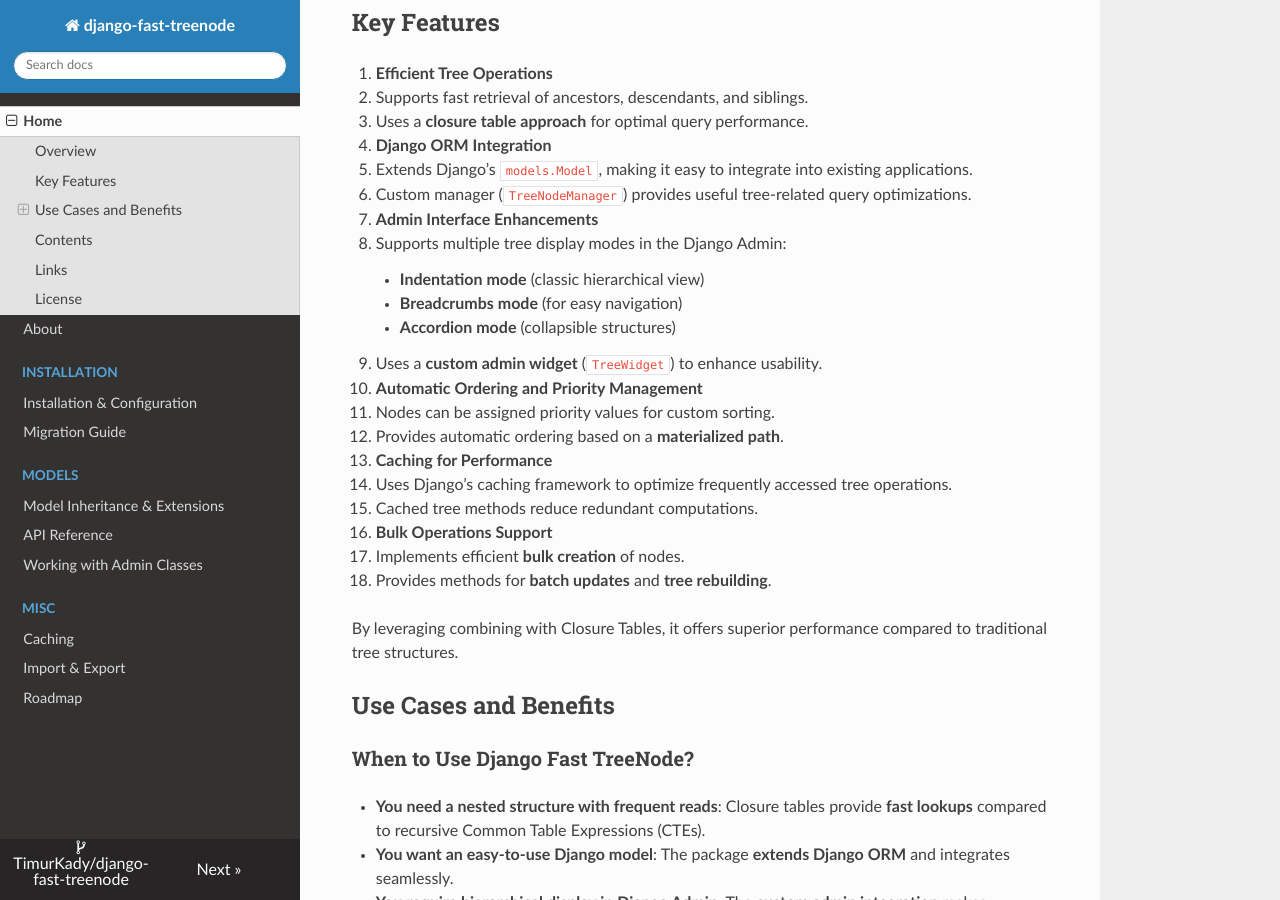
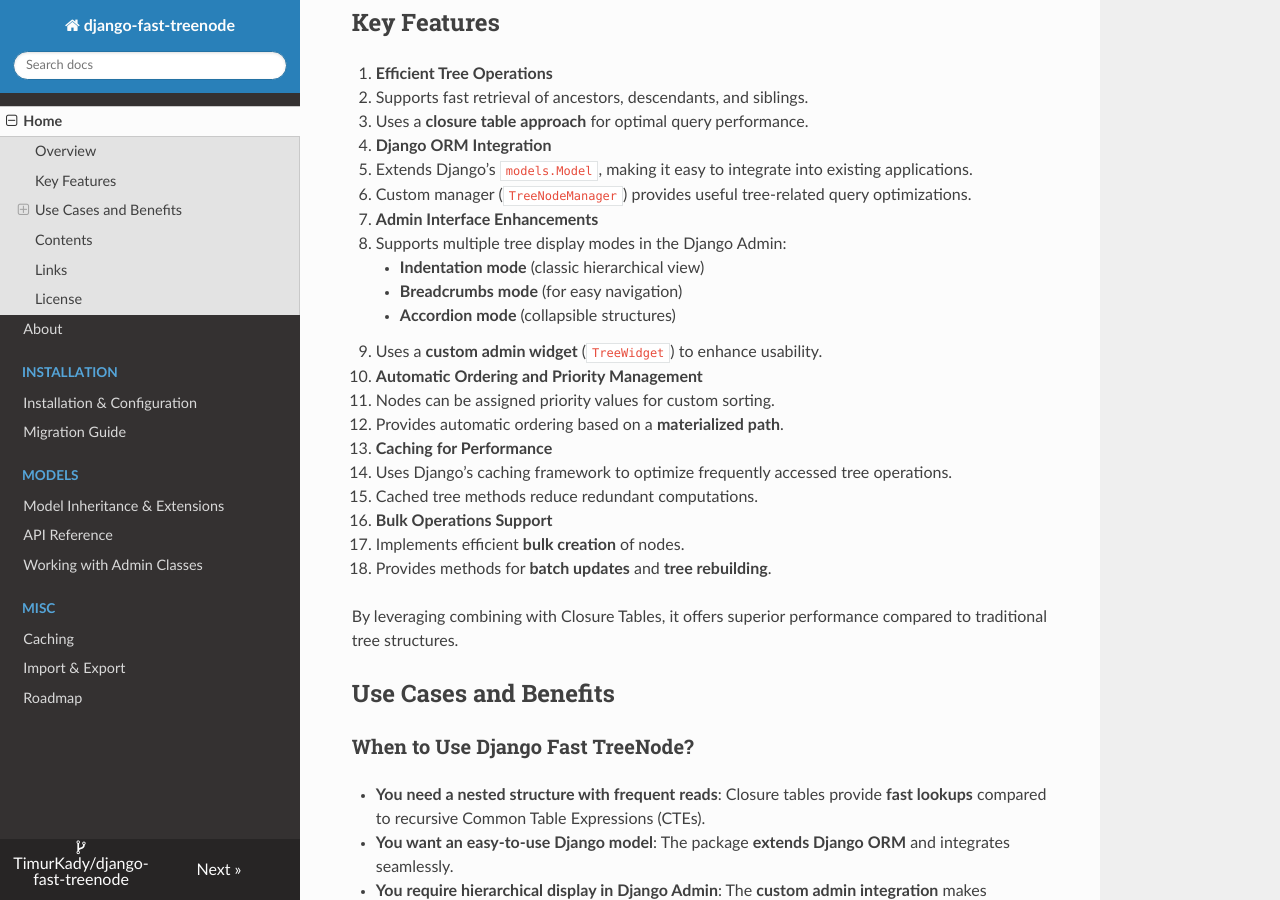
Before and after one commit to TimurKady/django-fast-treenode, an MkDocs documentation site: the page built from docs/index.md, in a window 1280 px wide and 900 px high, scrolled down 583 px. Built offline with MkDocs 1.6.1, drawn with Linux system fonts in a browser that asks for light colours; nearby versions of some CDN libraries.

```diff
--- a/docs/index.md
+++ b/docs/index.md
@@ -16,38 +16,31 @@ The package is particularly useful in scenarios such as:
 ## Key Features
 
 1. **Efficient Tree Operations**
+  * Supports fast retrieval of ancestors, descendants, and siblings.
+  * Uses a **closure table approach** for optimal query performance.
 
-  - Supports fast retrieval of ancestors, descendants, and siblings.
-  - Uses a **closure table approach** for optimal query performance.
-
-2. **Django ORM Integration**
-
-  - Extends Django’s `models.Model`, making it easy to integrate into existing applications.
-  - Custom manager (`TreeNodeManager`) provides useful tree-related query optimizations.
+2.  **Django ORM Integration**
+  * Extends Django’s `models.Model`, making it easy to integrate into existing applications.
+  * Custom manager (`TreeNodeManager`) provides useful tree-related query optimizations.
 
 3. **Admin Interface Enhancements**
-
-  - Supports multiple tree display modes in the Django Admin:
-    - **Indentation mode** (classic hierarchical view)
-    - **Breadcrumbs mode** (for easy navigation)
-    - **Accordion mode** (collapsible structures)
-
-  - Uses a **custom admin widget** (`TreeWidget`) to enhance usability.
+  * Supports multiple tree display modes in the Django Admin:
+    * **Indentation mode** (classic hierarchical view)
+    * **Breadcrumbs mode** (for easy navigation)
+    * **Accordion mode** (collapsible structures)
+  * Uses a **custom admin widget** (`TreeWidget`) to enhance usability.
 
 4. **Automatic Ordering and Priority Management**
-
-  - Nodes can be assigned priority values for custom sorting.
-  - Provides automatic ordering based on a **materialized path**.
+  * Nodes can be assigned priority values for custom sorting.
+  * Provides automatic ordering based on a **materialized path**.
 
 5. **Caching for Performance**
-
-  - Uses Django’s caching framework to optimize frequently accessed tree operations.
-  - Cached tree methods reduce redundant computations.
+  * Uses Django’s caching framework to optimize frequently accessed tree operations.
+  * Cached tree methods reduce redundant computations.
 
 6. **Bulk Operations Support**
-
-  - Implements efficient **bulk creation** of nodes.
-  - Provides methods for **batch updates** and **tree rebuilding**.
+  * Implements efficient **bulk creation** of nodes.
+  * Provides methods for **batch updates** and **tree rebuilding**.
 
 By leveraging combining with Closure Tables, it offers superior performance compared to traditional tree structures.
 
```
